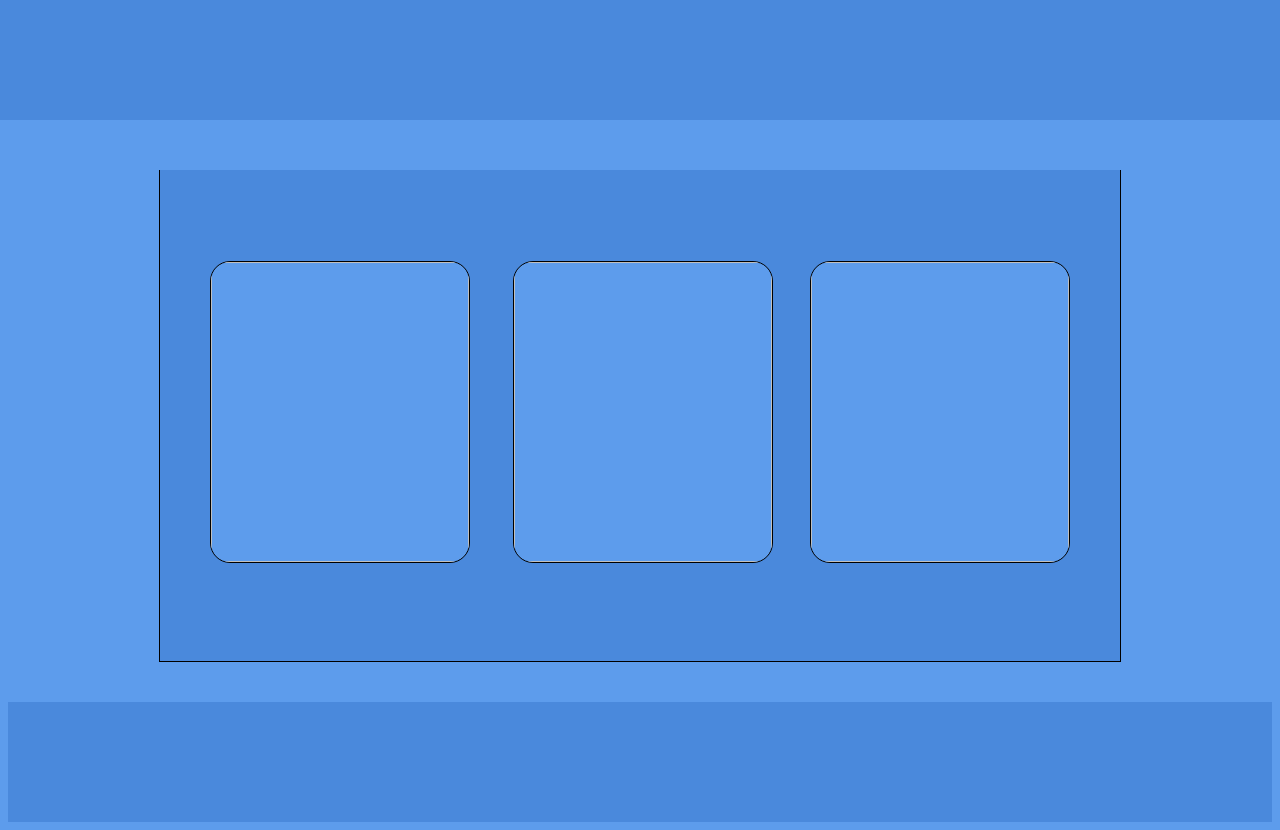
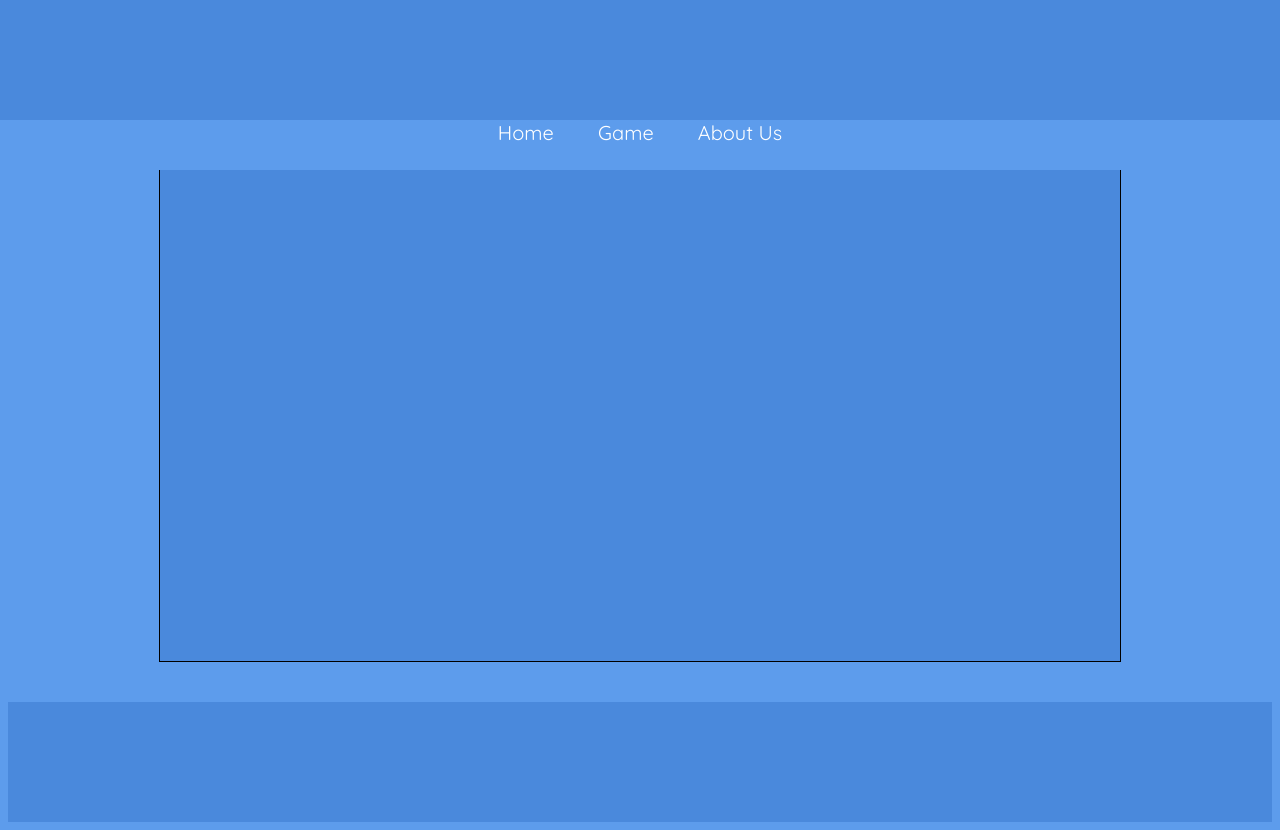
Before and after one commit to Jayms8462/finalProject, a plain HTML site: page aboutus.html in a window 1280 px wide. Drawn offline with Linux system fonts and the light colour scheme.

Commit message:
fixed links on about us pge

```diff
--- a/aboutus.html
+++ b/aboutus.html
@@ -9,13 +9,12 @@
 
   </div>
   <div class="navbar">
-
+    <a href="index.html">Home</a>
+    <a href="game.html">Game</a>
+    <a href="aboutus.html">About Us</a>
   </div>
   <div class="mainBody">
-    <div id="img-cont">
-      <img id="img1">
-      <img id="img2">
-      <img id="img3">
+
     </div>
   </div>
   <div class="footBar">
```
